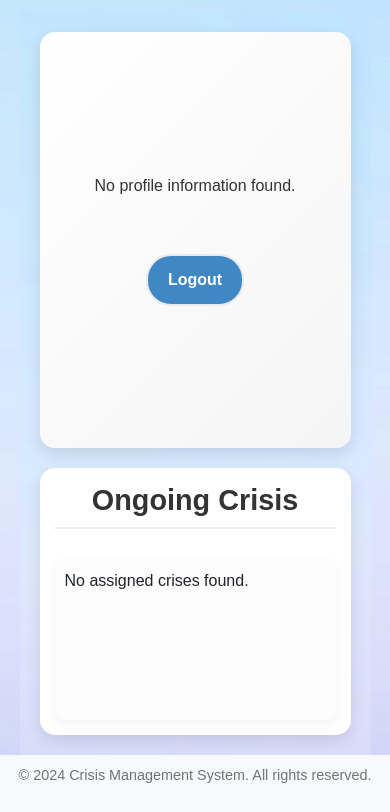
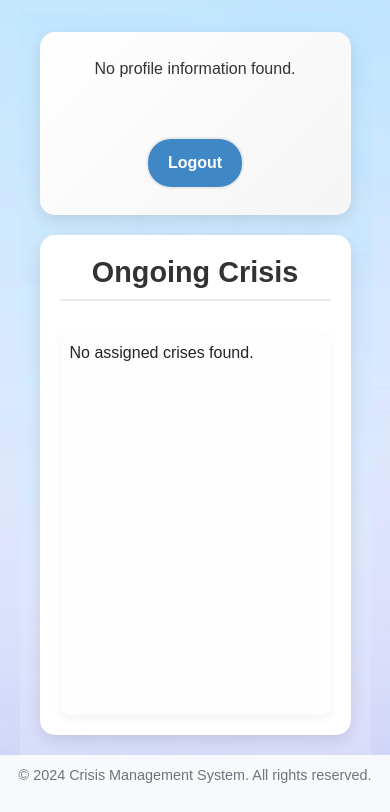
Before and after one commit to kaivalmehta/G5_Crisis_Management_System, a Django app: page /profile/ in a window 390 px wide. Shown: the part 64-876 px from the top of the page. Run offline with Django 5.2, Linux system fonts and the light colour scheme; the visitor is signed in with stand-in values (Sample User, id 1); data that the repository does not hold is empty; some libraries are stand-ins or nearby versions.

Commit message:
slight adjustments

```diff
--- a/source/static/style/profile.css
+++ b/source/static/style/profile.css
@@ -13,17 +13,19 @@ body {
     background-image: url("../media/background.jpg");
     background-color: #f9f9f9;
     width : 90vw;
-    height : 88vh;
+    min-height : 88vh;
+    flex-grow: 1;
 
 }
 
 .profile-left, .profile-right {
-    width: 48%;
+    flex: 1;
+    width: 50%;
 }
 
 /* Left Section: Profile Information */
 .profile-left {
-    flex: 3;
+
     background: linear-gradient(135deg, #ffffff, #f5f5f5); /* White gradient */
     padding: 30px;
     border-radius: 15px;
@@ -110,7 +112,6 @@ body {
 
 /* Right Section: My Crises */
 .profile-right {
-    flex: 2;
     background: #ffffff; /* White */
     padding: 30px;
     border-radius: 15px;
@@ -119,6 +120,7 @@ body {
     flex-direction: column;
     gap: 20px;
     overflow: hidden;
+    max-height: 87vh;
 }
 
 /* Right Section Header */
@@ -246,52 +248,85 @@ body {
 
 
 
-
+/* General Adjustment for Medium Screens (Small Laptops) */
 @media (max-width: 1024px) {
     .profile-page-container {
-        flex-direction: column;
-        align-items: center;
-        gap: 20px;
+        flex-direction: column; /* Stack sections vertically */
+        align-items: center; /* Center-align sections */
+        gap: 20px; /* Add spacing between sections */
     }
 
     .profile-left,
     .profile-right {
-        width: 95%;
-        max-width: 600px;
+        width: 95%; /* Use 95% of the screen width */
+        max-width: 600px; /* Prevent sections from being too wide */
+    }
+
+    .profile-left {
+        min-height: auto; /* Allow height to adapt to content */
+        padding: 20px;
+        box-sizing: border-box; /* Ensure padding doesn't overflow */
+    }
+
+    .profile-info-box {
+        width: 100%; /* Ensure the profile box spans the container */
+        overflow: hidden; /* Prevent content overflow */
+    }
+
+    /* Dynamic height adjustment for the profile-left section */
+    .profile-info-box {
+        display: flex;
+        flex-direction: column;
+        gap: 10px;
+    }
+
+    .profile-info-row {
+        flex-wrap: wrap; /* Wrap content that doesn't fit in one line */
+        word-wrap: break-word; /* Ensure long text wraps to the next line */
+    }
+
+    /* Crisis Section Adjustments */
+    .profile-right {
+        min-height: 500px; /* Minimum height for crisis section */
+        padding: 20px; /* Adjust padding for better spacing */
+        box-sizing: border-box; /* Ensure consistent sizing */
+    }
+
+    .crisis-list {
+        height: 100%; /* Let the list take the full height of the section */
+    }
+}
+
+/* Extra Adjustments for Smaller Screens (Tablets and Phones) */
+@media (max-width: 768px) {
+    .profile-left,
+    .profile-right {
+        width: 100%; /* Take up full width */
+    }
+
+    .profile-left {
+        min-height: auto; /* Let height adjust dynamically */
+        text-align: left;
     }
 
     .profile-right {
-        padding: 15px; /* Adjust padding */
+        min-height: 500px; /* Maintain a reasonable height for bottom section */
+        max-height: 500px;
     }
 
+    /* Crisis Item Adjustments */
     .crisis-item {
-        flex-direction: column;
-        align-items: center;
+        flex-direction: column; /* Stack crisis details and map */
         gap: 15px;
     }
 
     .report-map {
-        width: 100%;
-        height: 250px;
+        width: 100%; /* Use full width for maps */
+        height: 200px; /* Fixed height for maps */
     }
 
     iframe {
-        width: 100%;
-        height: 250px;
-    }
-}
-
-@media (max-width: 768px) {
-    .profile-left,
-    .profile-right {
-        width: 100%;
-    }
-
-    .report-map {
-        height: 200px;
-    }
-
-    iframe {
+        width: 100%; /* Make iframe responsive */
         height: 200px;
     }
 }
```
